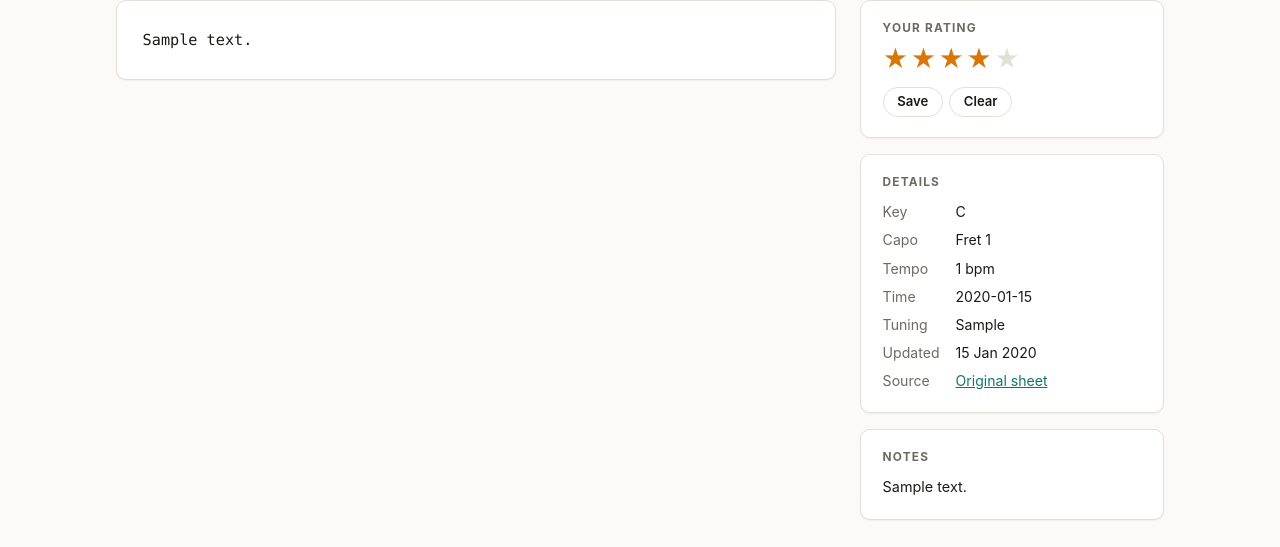
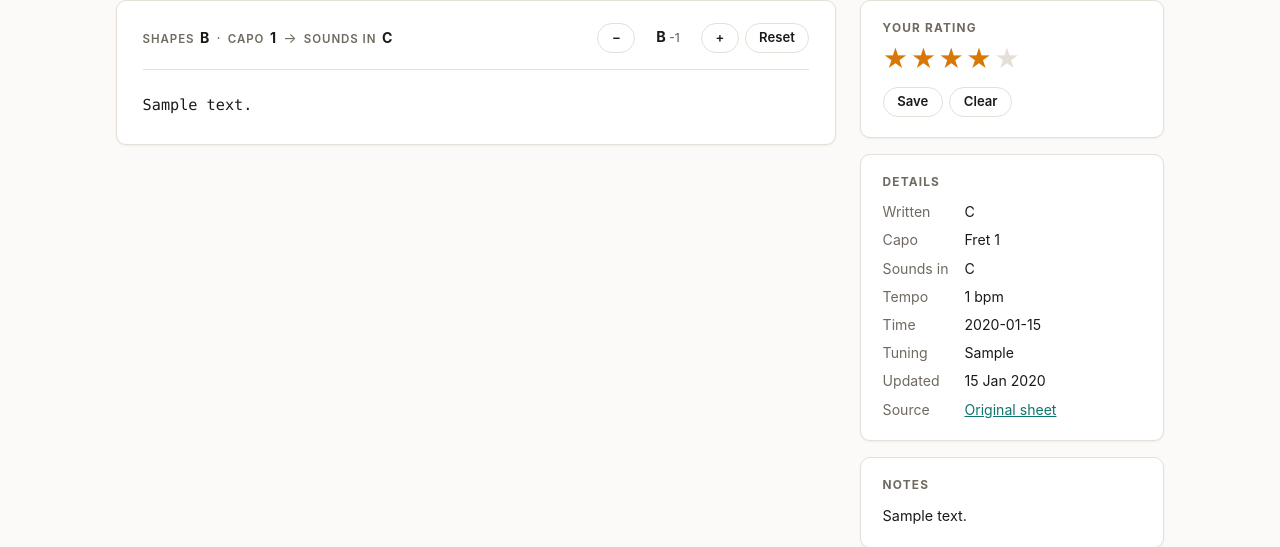
Before and after one commit to maxalzamora/songtrove, a Django app: page /songs/1/?transpose=-1 in a window 1280 px wide. Shown: the part 241-788 px from the top of the page. Run offline with Django 5.2, Linux system fonts and the light colour scheme; a user stored in the database is signed in; tables that the repository leaves empty hold one stand-in row (values such as "Sample post").

Commit message:
feat: show capo and sounding key controls
A chord sheet with a capo holds shape chords, so the stored key is what you
finger and the capo decides what comes out. The model now says so explicitly,
and the detail page spells it out: "Shapes F · Capo 2 → Sounds in G".

- `plan_for` takes the written key and derives the sounding key, with
  `written_key_for` as the inverse, and suggestions use the same direction
- A transpose stepper moves the rendered sheet and the written key together,
  normalised to -6..+5 semitones so it never drifts an octave away
- Transposition is a view concern: the query string changes the page, never
  the stored sheet, which a test pins down
- Chord spelling follows the key after transposition, so moving into Eb
  switches the sheet to flats
- Plain-text sheets keep the key readout but cannot be transposed

```diff
--- a/songs/chords/__init__.py
+++ b/songs/chords/__init__.py
@@ -1,6 +1,6 @@
 """Music theory helpers used by the song library."""
 
-from .capo import CapoPlan, plan_for, shape_key_for, sounding_key_for, suggest_capos
+from .capo import CapoPlan, plan_for, sounding_key_for, suggest_capos, written_key_for
 from .parser import Line, LineKind, Segment, parse_line, parse_sheet
 from .theory import KEY_CHOICES, pitch_of, spell
 from .transpose import parse_chord, transpose_chord, transpose_key
@@ -16,10 +16,10 @@ __all__ = [
     "parse_sheet",
     "pitch_of",
     "plan_for",
-    "shape_key_for",
     "sounding_key_for",
     "spell",
     "suggest_capos",
     "transpose_chord",
     "transpose_key",
+    "written_key_for",
 ]
--- a/songs/chords/capo.py
+++ b/songs/chords/capo.py
@@ -1,10 +1,12 @@
 """Capo arithmetic.
 
-A capo on fret *n* raises everything you play by *n* semitones. So if a song
-sounds in G and the capo is on fret 2, you finger F shapes and hear G::
+A sheet written for a capo holds *shape* chords: what you finger. A capo on
+fret *n* raises them by *n* semitones, so the key the audience hears is::
 
-    shape_key = sounding_key - capo
-    sounding_key = shape_key + capo
+    sounding_key = written_key + capo
+    written_key  = sounding_key - capo
+
+A song in G played with a capo on 2 is written in F shapes and sounds in G.
 """
 
 from __future__ import annotations
@@ -22,8 +24,8 @@ COMMON_SHAPE_KEYS = ("C", "G", "D", "A", "E", "F", "Bb", "Eb", "Ab", "B")
 
 @dataclass(frozen=True, slots=True)
 class CapoPlan:
+    written_key: str
     sounding_key: str
-    shape_key: str
     capo: int
 
     @property
@@ -31,15 +33,24 @@ class CapoPlan:
         return self.capo > 0
 
     def describe(self) -> str:
-        if not self.sounding_key:
+        if not self.written_key:
             return ""
         if not self.uses_capo:
-            return f"Original {self.sounding_key} · no capo"
-        return f"Original {self.sounding_key} · capo {self.capo} → play {self.shape_key} shapes"
+            return f"Play in {self.written_key}, no capo"
+        return f"Capo {self.capo}, play {self.written_key} shapes, sounds in {self.sounding_key}"
 
 
-def shape_key_for(sounding_key: str, capo: int, prefer_flats: bool | None = None) -> str:
-    """The key you finger when a song in ``sounding_key`` is capoed at ``capo``."""
+def sounding_key_for(written_key: str, capo: int, prefer_flats: bool | None = None) -> str:
+    """The key that comes out when you play ``written_key`` shapes with a capo."""
+    if not written_key:
+        return ""
+    if prefer_flats is None:
+        prefer_flats = prefers_flats(written_key)
+    return transpose_key(written_key, capo, prefer_flats)
+
+
+def written_key_for(sounding_key: str, capo: int, prefer_flats: bool | None = None) -> str:
+    """The shape key to finger if a song should sound in ``sounding_key``."""
     if not sounding_key:
         return ""
     if prefer_flats is None:
@@ -47,20 +58,11 @@ def shape_key_for(sounding_key: str, capo: int, prefer_flats: bool | None = None
     return transpose_key(sounding_key, -capo, prefer_flats)
 
 
-def sounding_key_for(shape_key: str, capo: int, prefer_flats: bool | None = None) -> str:
-    """The key that comes out when you play ``shape_key`` shapes with a capo."""
-    if not shape_key:
-        return ""
-    if prefer_flats is None:
-        prefer_flats = prefers_flats(shape_key)
-    return transpose_key(shape_key, capo, prefer_flats)
-
-
-def plan_for(sounding_key: str, capo: int, prefer_flats: bool | None = None) -> CapoPlan:
+def plan_for(written_key: str, capo: int, prefer_flats: bool | None = None) -> CapoPlan:
     """Everything the sheet header needs to explain the capo."""
     return CapoPlan(
-        sounding_key=sounding_key,
-        shape_key=shape_key_for(sounding_key, capo, prefer_flats),
+        written_key=written_key,
+        sounding_key=sounding_key_for(written_key, capo, prefer_flats),
         capo=capo,
     )
 
@@ -77,7 +79,9 @@ def suggest_capos(
     limit = max(0, min(max_capo, MAX_CAPO))
     suggestions: list[CapoPlan] = []
     for capo in range(1, limit + 1):
-        shape = shape_key_for(sounding_key, capo, prefer_flats)
-        if shape in COMMON_SHAPE_KEYS:
-            suggestions.append(CapoPlan(sounding_key=sounding_key, shape_key=shape, capo=capo))
+        written = written_key_for(sounding_key, capo, prefer_flats)
+        if written in COMMON_SHAPE_KEYS:
+            suggestions.append(
+                CapoPlan(written_key=written, sounding_key=sounding_key, capo=capo)
+            )
     return suggestions
--- a/songs/templates/songs/song_detail.html
+++ b/songs/templates/songs/song_detail.html
@@ -31,8 +31,45 @@
 
     <div class="detail-grid">
       <article class="card sheet-panel">
+        {% if written_key %}
+          <div class="sheet-toolbar">
+            <div class="capo-bar">
+              <span class="capo-bar__item">
+                <span class="capo-bar__label">Shapes</span>
+                <span class="capo-bar__value">{{ written_key }}</span>
+              </span>
+              <span class="capo-bar__sep" aria-hidden="true">·</span>
+              <span class="capo-bar__item">
+                <span class="capo-bar__label">Capo</span>
+                <span class="capo-bar__value">{% if song.capo %}{{ song.capo }}{% else %}none{% endif %}</span>
+              </span>
+              <span class="capo-bar__sep" aria-hidden="true">→</span>
+              <span class="capo-bar__item">
+                <span class="capo-bar__label">Sounds in</span>
+                <span class="capo-bar__value">{{ plan.sounding_key }}</span>
+              </span>
+            </div>
+
+            {% if can_transpose %}
+              <div class="transpose">
+                <a class="btn btn--ghost btn--sm" href="?transpose={{ prev_transpose }}"
+                   aria-label="Transpose down a semitone">−</a>
+                <span class="transpose__value" aria-live="polite">
+                  {{ written_key }}{% if transpose %} <small>{{ transpose|stringformat:"+d" }}</small>{% endif %}
+                </span>
+                <a class="btn btn--ghost btn--sm" href="?transpose={{ next_transpose }}"
+                   aria-label="Transpose up a semitone">+</a>
+                {% if transpose %}
+                  <a class="btn btn--ghost btn--sm" href="{% url 'songs:song_detail' song.pk %}">Reset</a>
+                {% endif %}
+              </div>
+            {% endif %}
+          </div>
+          <p class="visually-hidden">{{ plan.describe }}</p>
+        {% endif %}
+
         {% if song.sheet_body %}
-          {% chord_sheet song %}
+          {% chord_sheet song transpose=transpose %}
         {% else %}
           <p class="sheet-empty">
             No sheet yet.
@@ -78,12 +115,16 @@
           <h2>Details</h2>
           <dl class="meta-list">
             {% if song.song_key %}
-              <dt>Key</dt>
+              <dt>Written</dt>
               <dd>{{ song.display_key }}</dd>
             {% endif %}
             {% if song.capo %}
               <dt>Capo</dt>
               <dd>Fret {{ song.capo }}</dd>
+            {% endif %}
+            {% if plan %}
+              <dt>Sounds in</dt>
+              <dd>{{ plan.sounding_key }}</dd>
             {% endif %}
             {% if song.tempo %}
               <dt>Tempo</dt>
--- a/songs/templatetags/sheet.py
+++ b/songs/templatetags/sheet.py
@@ -4,6 +4,7 @@ from django import template
 
 from songs.chords.render import render_sheet
 from songs.chords.theory import prefers_flats
+from songs.chords.transpose import transpose_key
 
 from ..models import Song
 
@@ -13,7 +14,10 @@ register = template.Library()
 @register.inclusion_tag("songs/_sheet.html")
 def chord_sheet(song: Song, transpose: int = 0) -> dict:
     """Render a song's sheet, transposed by ``transpose`` semitones."""
-    prefer_flats = prefers_flats(song.song_key) if song.song_key else None
+    # Spelling follows the key after transposition, so a sheet moved down into
+    # Bb starts using flats rather than sharps.
+    key = transpose_key(song.song_key, transpose) if song.song_key else ""
+    prefer_flats = prefers_flats(key) if key else None
 
     return {
         "song": song,
--- a/songs/views.py
+++ b/songs/views.py
@@ -4,8 +4,18 @@ from django.http import HttpResponseBadRequest
 from django.shortcuts import get_object_or_404, redirect, render
 from django.views.decorators.http import require_POST
 
+from .chords import plan_for, transpose_key
 from .forms import SongForm
 from .models import Song
+
+
+def _parse_transpose(raw: str | None) -> int:
+    """Normalise a transpose value into -6..5 semitones."""
+    try:
+        value = int(raw or 0)
+    except (TypeError, ValueError):
+        return 0
+    return ((value + 6) % 12) - 6
 
 
 @login_required
@@ -18,7 +28,21 @@ def song_list(request):
 @login_required
 def song_detail(request, pk):
     song = get_object_or_404(request.user.songs.prefetch_related("tags"), pk=pk)
-    return render(request, "songs/song_detail.html", {"song": song})
+    transpose = _parse_transpose(request.GET.get("transpose"))
+
+    written_key = transpose_key(song.song_key, transpose) if song.song_key else ""
+    plan = plan_for(written_key, song.capo) if written_key else None
+
+    context = {
+        "song": song,
+        "transpose": transpose,
+        "written_key": written_key,
+        "plan": plan,
+        "prev_transpose": _parse_transpose(str(transpose - 1)),
+        "next_transpose": _parse_transpose(str(transpose + 1)),
+        "can_transpose": song.is_chordpro and bool(song.song_key),
+    }
+    return render(request, "songs/song_detail.html", context)
 
 
 @login_required
--- a/static/css/layout.css
+++ b/static/css/layout.css
@@ -731,6 +731,67 @@ a.song-card:hover {
   gap: 0.4rem;
 }
 
+/* ---------- Sheet toolbar ---------- */
+
+.sheet-toolbar {
+  display: flex;
+  flex-wrap: wrap;
+  align-items: center;
+  justify-content: space-between;
+  gap: 0.75rem 1rem;
+  margin: -0.15rem 0 1.25rem;
+  padding-bottom: 1rem;
+  border-bottom: 1px solid var(--color-border);
+}
+
+.capo-bar {
+  display: flex;
+  flex-wrap: wrap;
+  align-items: baseline;
+  gap: 0.45rem;
+  font-size: 0.88rem;
+}
+
+.capo-bar__item {
+  display: inline-flex;
+  align-items: baseline;
+  gap: 0.35rem;
+}
+
+.capo-bar__label {
+  color: var(--color-muted);
+  font-size: 0.72rem;
+  font-weight: 600;
+  letter-spacing: 0.08em;
+  text-transform: uppercase;
+}
+
+.capo-bar__value {
+  font-weight: 650;
+}
+
+.capo-bar__sep {
+  color: var(--color-muted);
+}
+
+.transpose {
+  display: flex;
+  align-items: center;
+  gap: 0.35rem;
+}
+
+.transpose__value {
+  min-width: 3.4rem;
+  text-align: center;
+  font-size: 0.9rem;
+  font-weight: 650;
+}
+
+.transpose__value small {
+  color: var(--color-muted);
+  font-weight: 500;
+}
+
 /* ---------- Footer ---------- */
 .site-footer {
   border-top: 1px solid var(--color-border);
```
Also changed, not shown: songs/tests/test_capo.py (+35 -27 lines), songs/tests/test_render.py (+9 -1 lines), songs/tests/test_transpose_view.py (added, +105 -0 lines).
